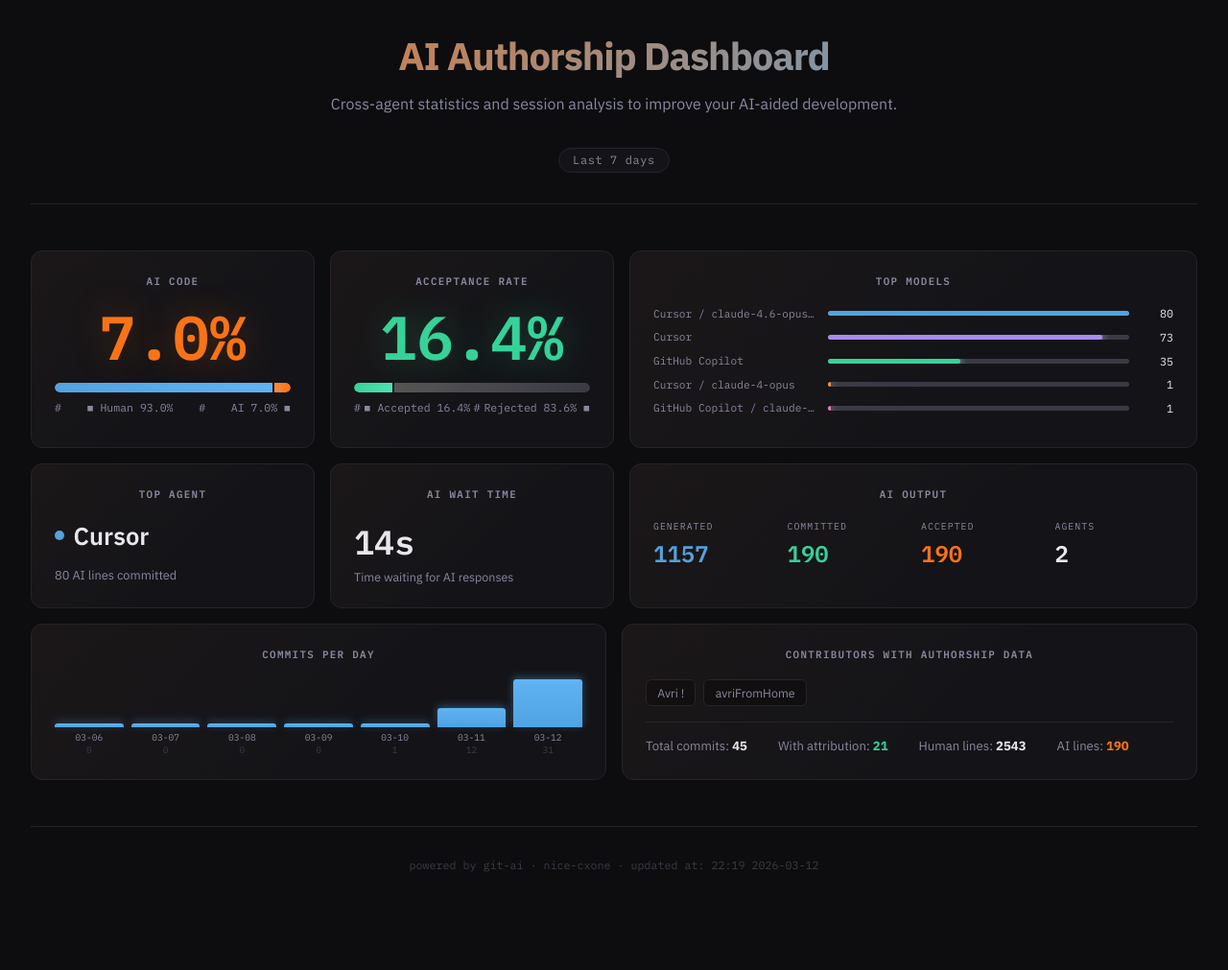
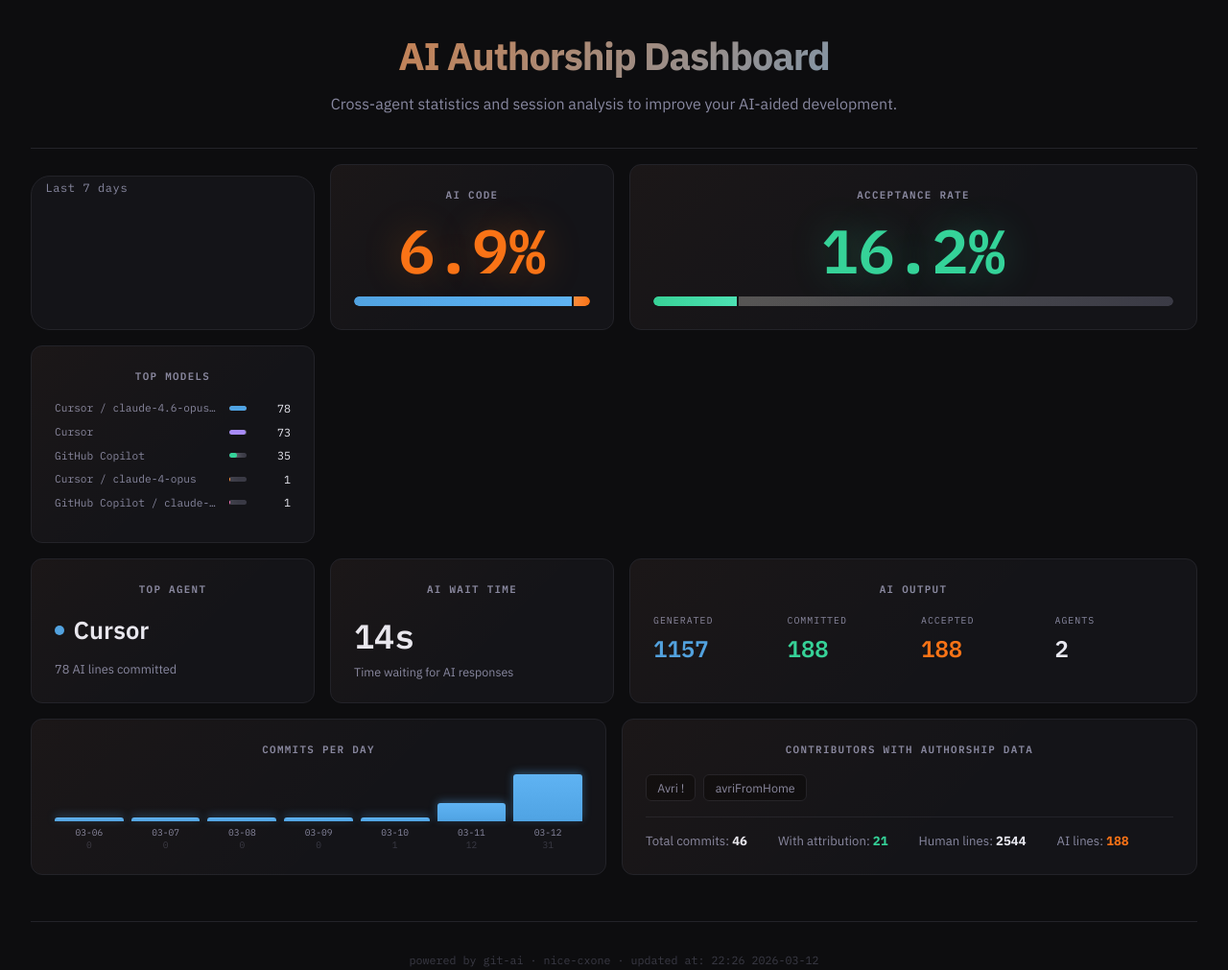
Before and after one commit to Avri-Yom-Tov/teamToolboxHub, a website: page dashboard.html in a window 1280 px wide. Shown: the whole page at 96% size. Before the commit the page ends 941 px from the top, so only its background shows below. Drawn offline with Linux system fonts and the light colour scheme.

Commit message:
dashboard: update AI stats [skip ci] 6d4305c70f9126d44a42cdddbd42bf59d4919464

```diff
--- a/dashboard.html
+++ b/dashboard.html
@@ -14,7 +14,7 @@
       --green:#34d399;--r:12px;
     }
     body{background:var(--bg);color:var(--text);font-family:'IBM Plex Sans',sans-serif;padding:2rem;min-height:100vh;max-width:1400px;margin:0 auto}
-    header{text-align:center;margin-bottom:3rem;padding-bottom:2rem;border-bottom:1px solid var(--border)}
+    header{text-align:center;margin-bottom:1rem;padding-bottom:2rem;border-bottom:1px solid var(--border)}
     h1{font-size:2.5rem;font-weight:700;letter-spacing:-.03em;margin-bottom:.75rem;background:linear-gradient(135deg,var(--accent),var(--blue));-webkit-background-clip:text;-webkit-text-fill-color:transparent;background-clip:text}
     header p{color:var(--sub);font-size:1rem;margin:0 auto;max-width:600px;line-height:1.6}
     .ts{font-family:'IBM Plex Mono',monospace;font-size:.75rem;color:var(--muted);margin-top:1rem}
@@ -73,48 +73,47 @@
   <header>
     <h1>AI Authorship Dashboard</h1>
     <p>Cross-agent statistics and session analysis to improve your AI-aided development.</p>
-    <br>
-    <div class="period-badge">Last 7 days</div>
   </header>
 
   <div class="grid-top">
+    <div class="period-badge">Last 7 days</div>
     <div class="card">
       <div class="lbl">AI CODE</div>
-      <div class="big">7.0%</div>
+      <div class="big">6.9%</div>
       <div class="split-bar">
-        <div class="split-human" style="flex:93.0"></div>
-        <div class="split-ai"    style="flex:7.0"></div>
+        <div class="split-human" style="flex:93.1"></div>
+        <div class="split-ai"    style="flex:6.9"></div>
       </div>
-      <div class="split-labels">
-        # <span>&#9632; Human 93.0%</span>
-        # <span>AI 7.0% &#9632;</span>
-      </div>
+      <!-- <div class="split-labels">
+        <span>&#9632; Human 93.1%</span>
+        <span>AI 6.9% &#9632;</span>
+      </div> -->
     </div>
     <div class="card">
       <div class="lbl">ACCEPTANCE RATE</div>
-      <div class="big" style="color:var(--green);text-shadow:0 0 40px rgba(52,211,153,.3)">16.4%</div>
+      <div class="big" style="color:var(--green);text-shadow:0 0 40px rgba(52,211,153,.3)">16.2%</div>
       <div class="split-bar">
-        <div class="split-accept" style="flex:16.4"></div>
-        <div class="split-reject" style="flex:83.6"></div>
+        <div class="split-accept" style="flex:16.2"></div>
+        <div class="split-reject" style="flex:83.8"></div>
       </div>
-      <div class="split-labels">
-        # <span>&#9632; Accepted 16.4%</span>
-        # <span>Rejected 83.6% &#9632;</span>
-      </div>
+      <!-- <div class="split-labels">
+        <span>&#9632; Accepted 16.2%</span>
+        <span>Rejected 83.8% &#9632;</span>
+      </div> -->
     </div>
     <div class="card">
       <div class="lbl">TOP MODELS</div>
       <div class="model-row">
       <span class="model-name">Cursor / claude-4.6-opus-high-…</span>
       <div class="model-bar-wrap"><div class="model-bar" style="width:100%;background:#4fa3e3"></div></div>
-      <span class="model-count">80</span>
+      <span class="model-count">78</span>
     </div><div class="model-row">
       <span class="model-name">Cursor</span>
-      <div class="model-bar-wrap"><div class="model-bar" style="width:91%;background:#a78bfa"></div></div>
+      <div class="model-bar-wrap"><div class="model-bar" style="width:94%;background:#a78bfa"></div></div>
       <span class="model-count">73</span>
     </div><div class="model-row">
       <span class="model-name">GitHub Copilot</span>
-      <div class="model-bar-wrap"><div class="model-bar" style="width:44%;background:#34d399"></div></div>
+      <div class="model-bar-wrap"><div class="model-bar" style="width:45%;background:#34d399"></div></div>
       <span class="model-count">35</span>
     </div><div class="model-row">
       <span class="model-name">Cursor / claude-4-opus</span>
@@ -132,7 +131,7 @@
     <div class="card">
       <div class="lbl">TOP AGENT</div>
       <div class="agent"><span class="dot"></span>Cursor</div>
-      <div style="margin-top:1rem;color:var(--sub);font-size:.8rem">80 AI lines committed</div>
+      <div style="margin-top:1rem;color:var(--sub);font-size:.8rem">78 AI lines committed</div>
     </div>
     <div class="card">
       <div class="lbl">AI WAIT TIME</div>
@@ -143,8 +142,8 @@
       <div class="lbl">AI OUTPUT</div>
       <div class="out-grid">
         <div class="out-item"><label>GENERATED</label><div class="out-val c-blue">1157</div></div>
-        <div class="out-item"><label>COMMITTED</label><div class="out-val c-green">190</div></div>
-        <div class="out-item"><label>ACCEPTED</label><div class="out-val c-orange">190</div></div>
+        <div class="out-item"><label>COMMITTED</label><div class="out-val c-green">188</div></div>
+        <div class="out-item"><label>ACCEPTED</label><div class="out-val c-orange">188</div></div>
         <div class="out-item"><label>AGENTS</label><div class="out-val c-white">2</div></div>
       </div>
     </div>
@@ -202,15 +201,15 @@
       <div class="contrib-wrap"><div class="contrib-tag">Avri !</div><div class="contrib-tag">avriFromHome</div></div>
       <div class="divider"></div>
       <div class="meta">
-        <span>Total commits: <strong>45</strong></span>
+        <span>Total commits: <strong>46</strong></span>
         <span>With attribution: <strong style="color:var(--green)">21</strong></span>
-        <span>Human lines: <strong>2543</strong></span>
-        <span>AI lines: <strong style="color:var(--accent)">190</strong></span>
+        <span>Human lines: <strong>2544</strong></span>
+        <span>AI lines: <strong style="color:var(--accent)">188</strong></span>
       </div>
     </div>
   </div>
 
-  <div class="footer">powered by git-ai · nice-cxone · updated at: 22:19 2026-03-12</div>
+  <div class="footer">powered by git-ai · nice-cxone · updated at: 22:26 2026-03-12</div>
 
 </body>
 </html>
```
Also changed, not shown: stats.json (+1 -1 lines).
